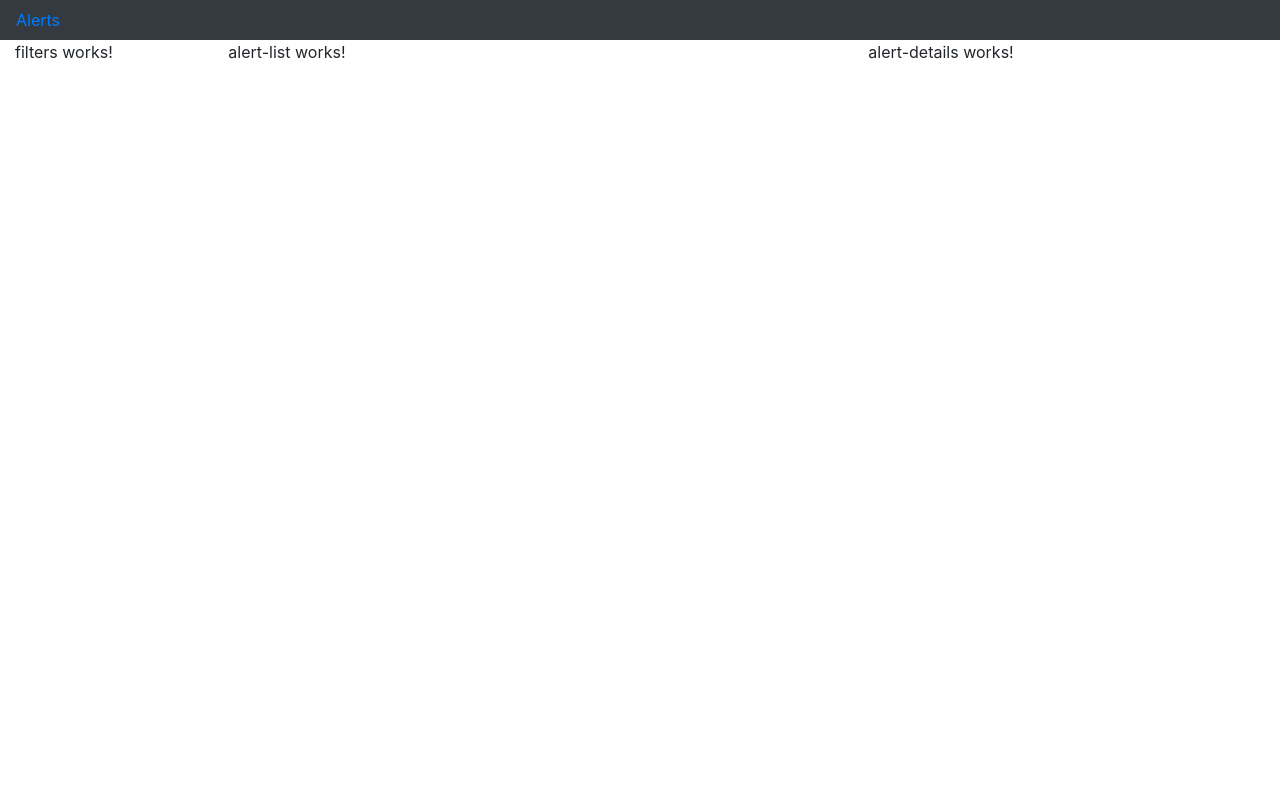
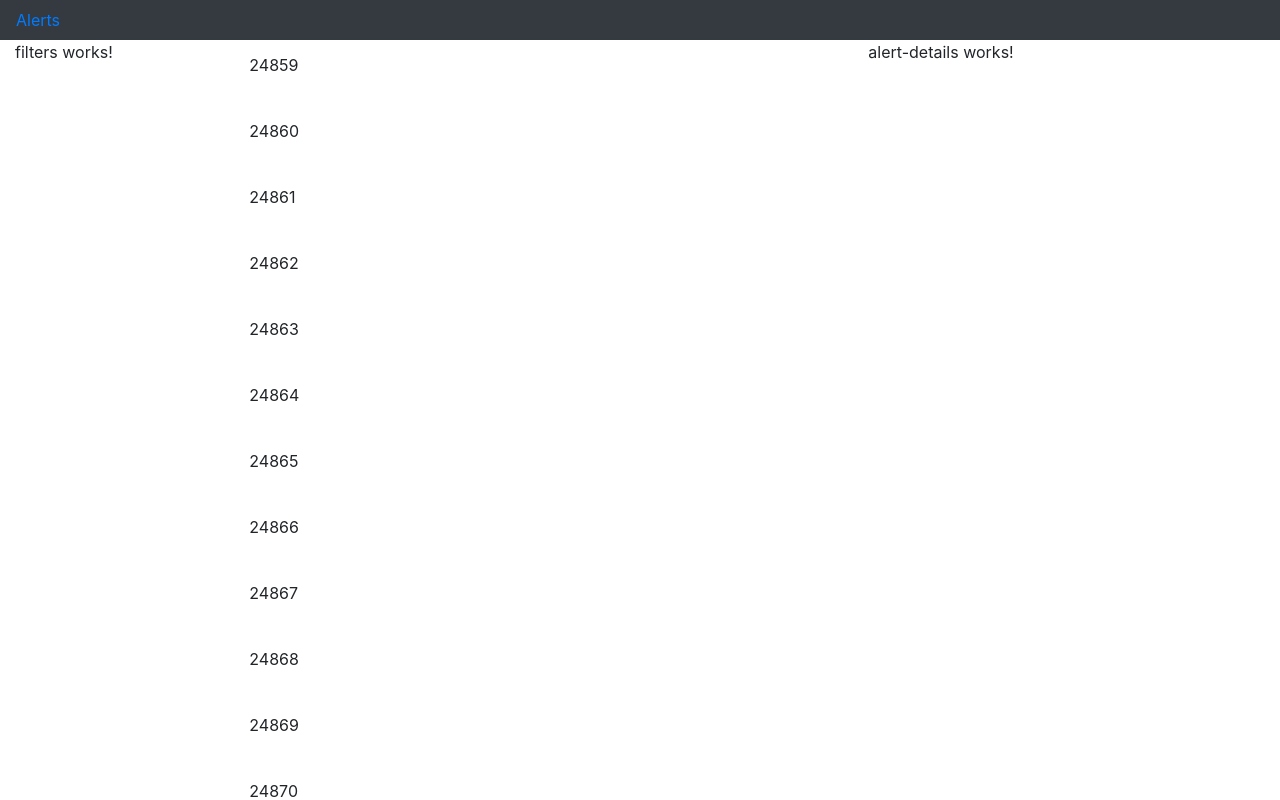
Before and after one commit to pniraula/angular6withTest, an Angular app: page / in a window 1280 px wide. Shown: the top 800 px of the page. Built offline with nearby package versions, Linux system fonts and the light colour scheme.

Commit message:
Tied alerts and services

```diff
--- a/src/app/app.module.ts
+++ b/src/app/app.module.ts
@@ -1,6 +1,6 @@
 import { BrowserModule } from '@angular/platform-browser';
 import { NgModule } from '@angular/core';
-
+import { HttpModule, Http } from '@angular/http';
 import { AppComponent } from './app.component';
 import { AppRoutingModule } from './app-routing.module';
 import { AlertsModule } from './components/alerts/alerts.module';
@@ -12,7 +12,8 @@ import { AlertsModule } from './components/alerts/alerts.module';
   imports: [
     BrowserModule,
     AppRoutingModule,
-    AlertsModule
+    AlertsModule,
+    HttpModule
   ],
   providers: [],
   bootstrap: [AppComponent]
--- a/src/app/components/alerts/alert-list/alert-list.component.html
+++ b/src/app/components/alerts/alert-list/alert-list.component.html
@@ -1,3 +1,5 @@
-<p>
-  alert-list works!
-</p>
+<div class="alerts-wrapper">
+  <div class="alert" *ngFor="let alert of alerts">
+    {{alert.AlertId}}
+  </div>
+</div>
--- a/src/app/components/alerts/alert-list/alert-list.component.ts
+++ b/src/app/components/alerts/alert-list/alert-list.component.ts
@@ -1,4 +1,8 @@
 import { Component, OnInit } from '@angular/core';
+
+import { AlertsService } from '../../../services/alerts.service';
+
+import { Alert } from '../../../models/alert';
 
 @Component({
   selector: 'alert-list',
@@ -6,10 +10,17 @@ import { Component, OnInit } from '@angular/core';
   styleUrls: ['./alert-list.component.css']
 })
 export class AlertListComponent implements OnInit {
+  public alerts:Alert[];
+  constructor(private alertsService:AlertsService) {
 
-  constructor() { }
+  }
 
   ngOnInit() {
+    this.alertsService.getAlerts().toPromise().then((resp)=>{
+      this.alerts = resp.json();
+    }, err=>{
+      console.log(err); //error handling
+    })
   }
 
 }
--- a/src/app/components/alerts/alerts.module.ts
+++ b/src/app/components/alerts/alerts.module.ts
@@ -1,5 +1,7 @@
 import { BrowserModule } from '@angular/platform-browser';
 import { NgModule } from '@angular/core';
+
+import { AlertsService } from '../../services/alerts.service';
 
 import { AlertsComponent } from './alerts.component';
 import { AlertListComponent } from './alert-list/alert-list.component';
@@ -16,6 +18,7 @@ import { FiltersComponent } from './filters/filters.component';
   imports: [
     BrowserModule
   ],
+  providers:[AlertsService],
   exports:[
     AlertsComponent,
     AlertListComponent,
--- a/src/app/services/alerts.service.ts
+++ b/src/app/services/alerts.service.ts
@@ -10,6 +10,6 @@ export class AlertsService{
     }
 
     public getAlerts(){
-        return this.http.get('../data/alert.json');
+        return this.http.get('../../assets/data/alerts.json');
     }
 }
```
Also changed, not shown: src/assets/data/alerts.json (renamed from src/app/data/alerts.json).
